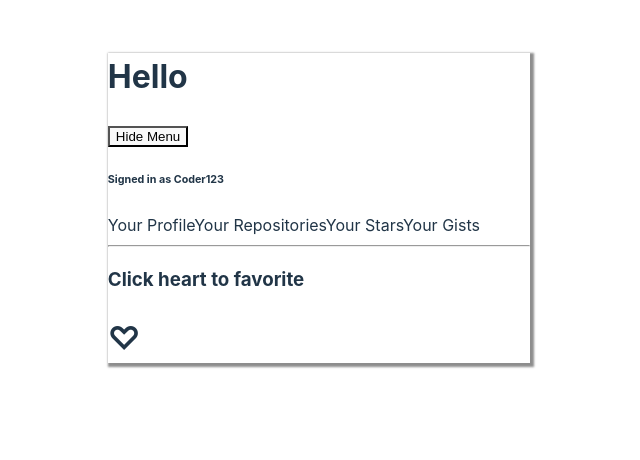
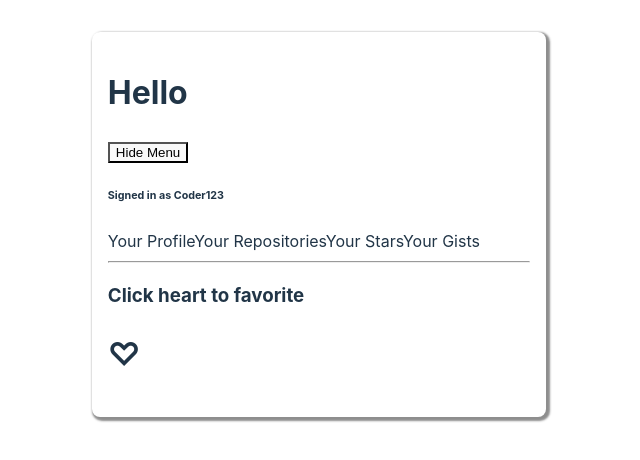
Before and after one commit to y-by/02, a React (Vite) app in the folder practice-HOCs/: page / in a window 1280 px wide. Shown: the top 460 px of the page, without its empty margins (321-961 px from the left). Built offline with nearby package versions, Linux system fonts and the light colour scheme.

Commit message:
change component declaration toBe more flexible

```diff
--- a/practice-HOCs/src/App.css
+++ b/practice-HOCs/src/App.css
@@ -7,7 +7,9 @@
 
 .App {
   width: 33vw;
+  padding: 1rem;
   box-shadow: 2px 2px 2px 2px #1f1f1f81;
+  border-radius: .5rem;
 }
 
 .App:hover {
--- a/practice-HOCs/src/HOCs/withToggler.jsx
+++ b/practice-HOCs/src/HOCs/withToggler.jsx
@@ -17,9 +17,9 @@ class Toggler extends Component {
   }
 
   render() {
-    const Component = this.props.component
+    const {component: Component, defaultOnValue, ...props} = this.props
     return (
-      <Component on={this.state.on} toggle={this.toggle} {...this.props}/>
+      <Component on={this.state.on} toggle={this.toggle} {...props}/>
     )
   }
 }
```
